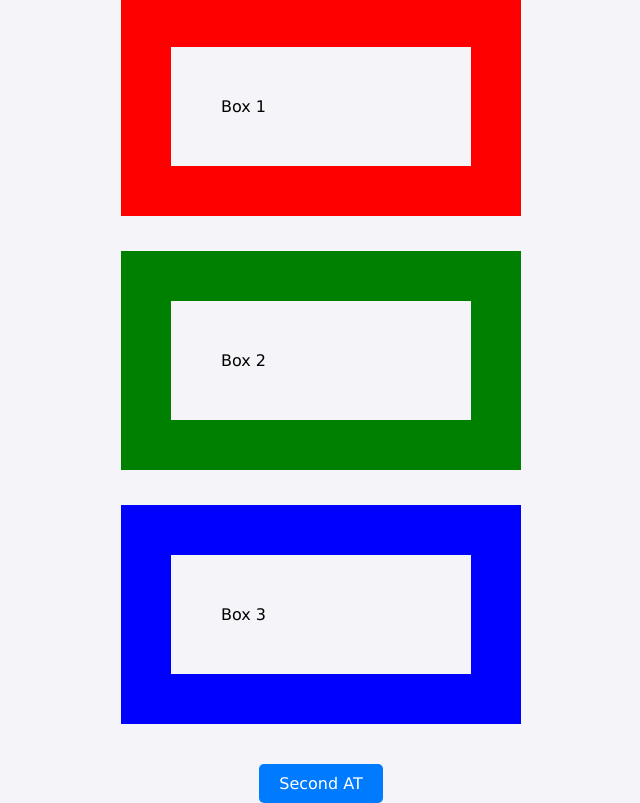
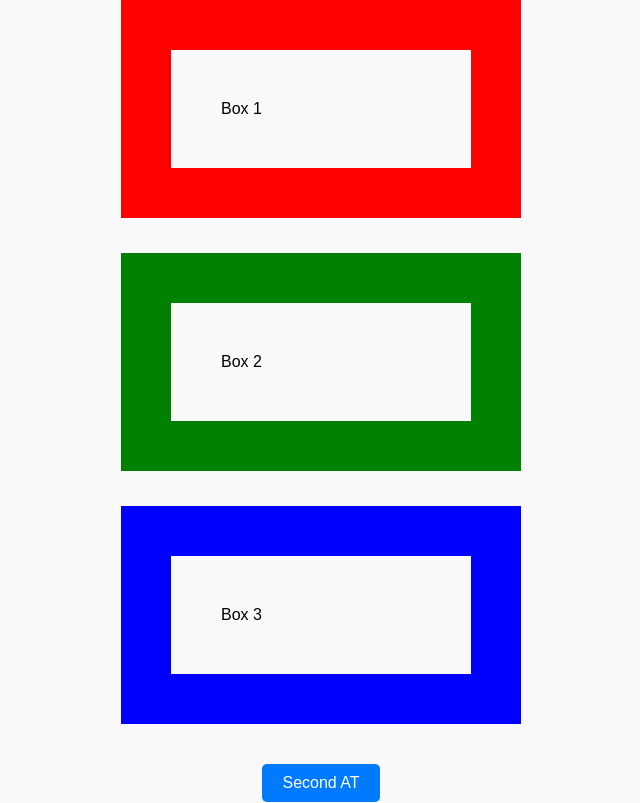
Before and after one commit to noona-at/at1, a plain HTML site: page index.html in a window 1280 px wide. Shown: the whole page, without its empty margins (319-959 px from the left). Drawn offline with Linux system fonts and the light colour scheme.

Commit message:
Update style.css

```diff
--- a/css/style.css
+++ b/css/style.css
@@ -55,17 +55,6 @@ body {
     background-color: #0056b3;
 }
 
-  body {
-    margin: 0;
-    padding: 0;
-    font-family: Verdana, sans-serif;
-    display: flex;
-    justify-content: center;
-    align-items: center;
-    height: 100vh;
-    background-color: #f4f4f9;
-}
-
 .challenge2 {
     background-color: #fff;
     border: 2px solid #ddd;
```
